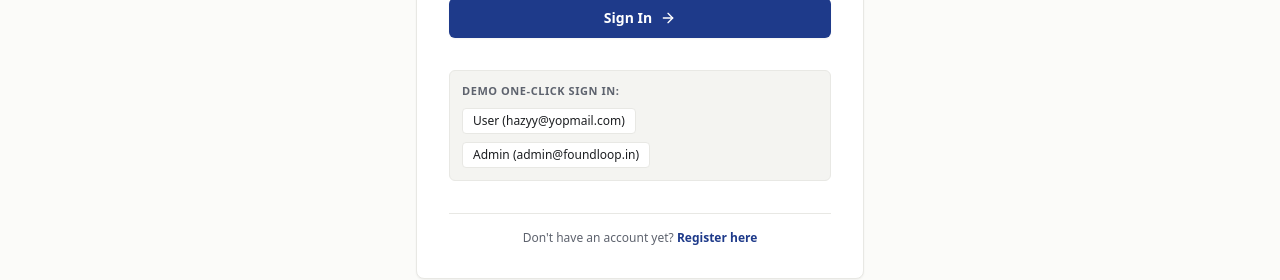
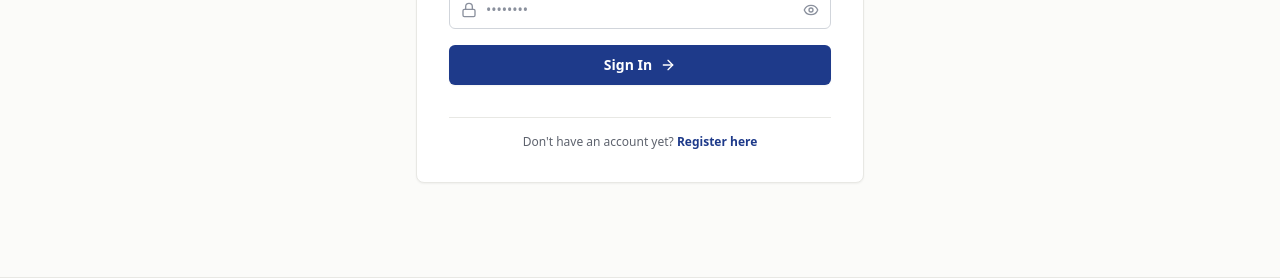
Before and after one commit to hassan-the-hacker/Found-Loop, a Next.js app: page /login in a window 1280 px wide. Shown: the part 460-740 px from the top of the page. Built offline with nearby package versions, Linux system fonts and the light colour scheme; no server answers.

Commit message:
fix(security): remove public demo credentials and one-click sign in box from login page

```diff
--- a/app/(auth)/login/page.tsx
+++ b/app/(auth)/login/page.tsx
@@ -68,12 +68,6 @@ function LoginForm() {
     } finally {
       setLoading(false);
     }
-  };
-
-  const handleQuickDemoLogin = (demoEmail: string, demoPass: string) => {
-    setEmail(demoEmail);
-    setPassword(demoPass);
-    setError(null);
   };
 
   return (
@@ -178,29 +172,6 @@ function LoginForm() {
         </button>
       </form>
 
-      {/* Quick Demo Fill Buttons */}
-      <div className="rounded-md border border-border-subtle bg-surface-subtle p-3 space-y-2">
-        <span className="block text-[11px] font-semibold text-text-secondary uppercase tracking-wider">
-          Demo One-Click Sign In:
-        </span>
-        <div className="flex flex-wrap gap-2">
-          <button
-            type="button"
-            onClick={() => handleQuickDemoLogin('hazyy@yopmail.com', 'password123')}
-            className="rounded border border-border-subtle bg-surface px-2.5 py-1 text-xs font-medium text-text-primary hover:bg-border-subtle transition-colors"
-          >
-            User (hazyy@yopmail.com)
-          </button>
-          <button
-            type="button"
-            onClick={() => handleQuickDemoLogin('admin@foundloop.in', 'Admin@123')}
-            className="rounded border border-border-subtle bg-surface px-2.5 py-1 text-xs font-medium text-text-primary hover:bg-border-subtle transition-colors"
-          >
-            Admin (admin@foundloop.in)
-          </button>
-        </div>
-      </div>
-
       {/* Footer Link */}
       <div className="border-t border-border-subtle pt-4 text-center text-xs text-text-secondary">
         Don&apos;t have an account yet?{' '}
```
Also changed, not shown: app/admin/page.tsx (+6 -9 lines), components/auth/AuthModal.tsx (+4 -4 lines), data/local-db.json (+17 -0 lines).
